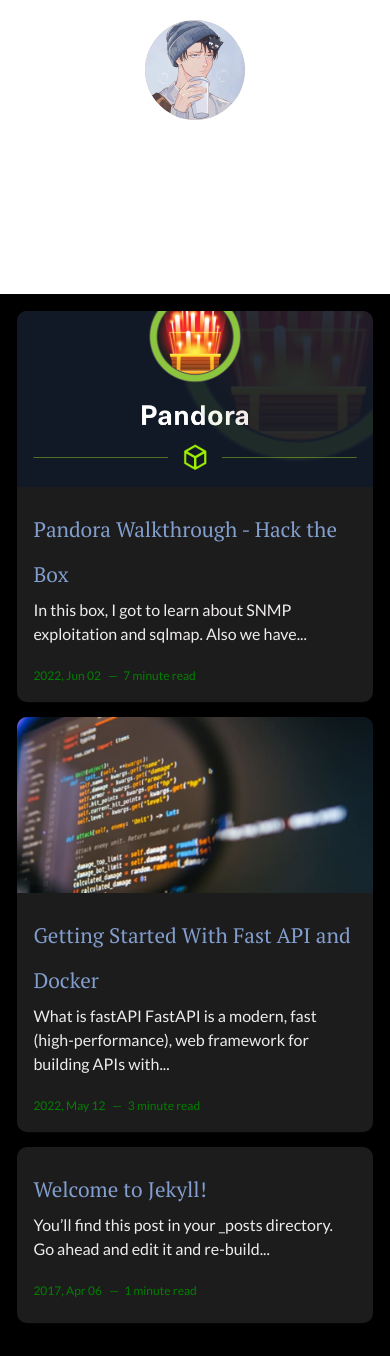
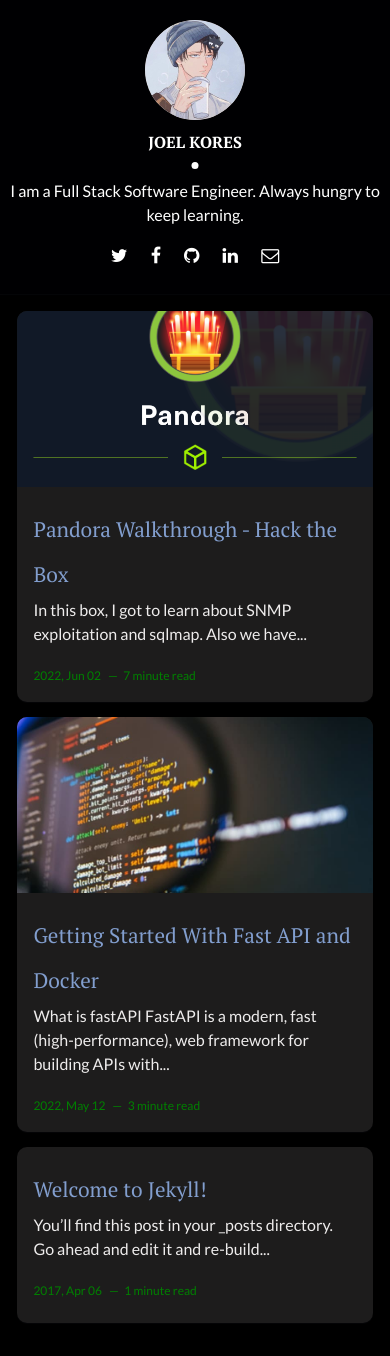
Before and after one commit to 0xAckerMan/0xAckerMan.github.io, a Jekyll site: the page built from index.html, in a window 390 px wide. Built offline with Jekyll 4.4.1, drawn with Linux system fonts in a browser that asks for light colours; the list of posts is cut into pages by our own code.

```diff
--- a/assets/css/main.css
+++ b/assets/css/main.css
@@ -1440,7 +1440,7 @@ a {
             justify-content: space-between;
     width: 100%;
     padding: 10px;
-    background-color: #ffffff;
+    background-color: #000002;
     -webkit-box-shadow: 0 1px 1px 0 rgba(31, 35, 46, 0.15);
             box-shadow: 0 1px 1px 0 rgba(31, 35, 46, 0.15);
   }
```
Also changed, not shown: assets/img/favicon/apple-touch-icon-144x144.png (added), assets/img/favicon/apple-touch-icon-72x72.png (added), assets/img/favicon/apple-touch-icon.png, assets/img/favicon/favicon.ico (deleted).
